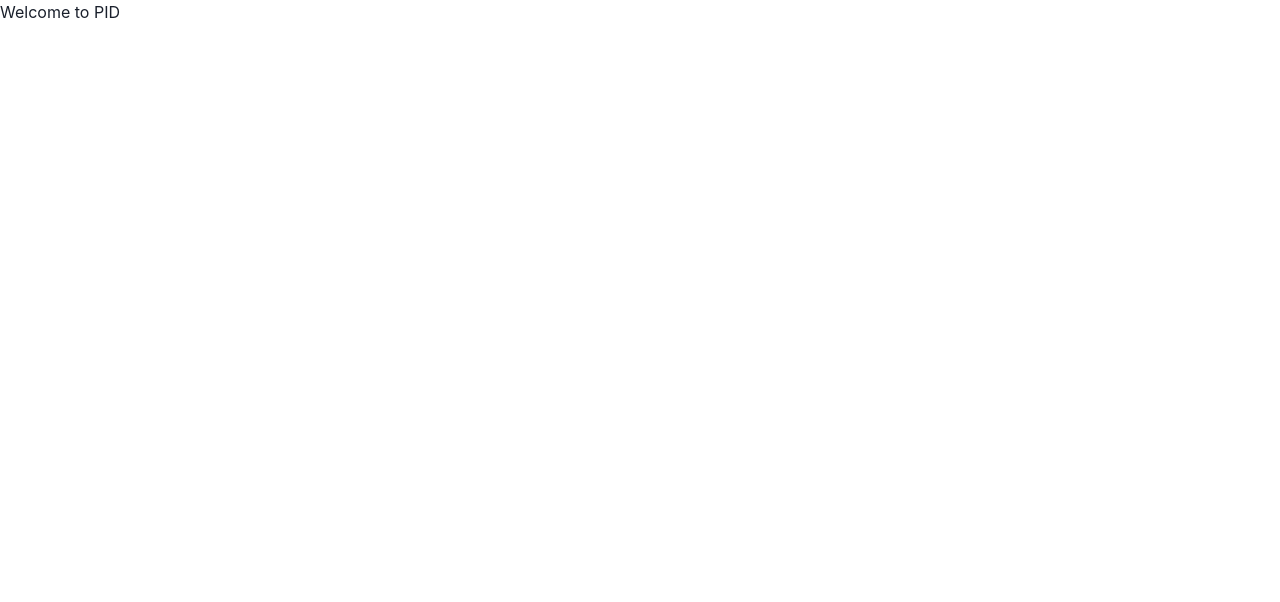
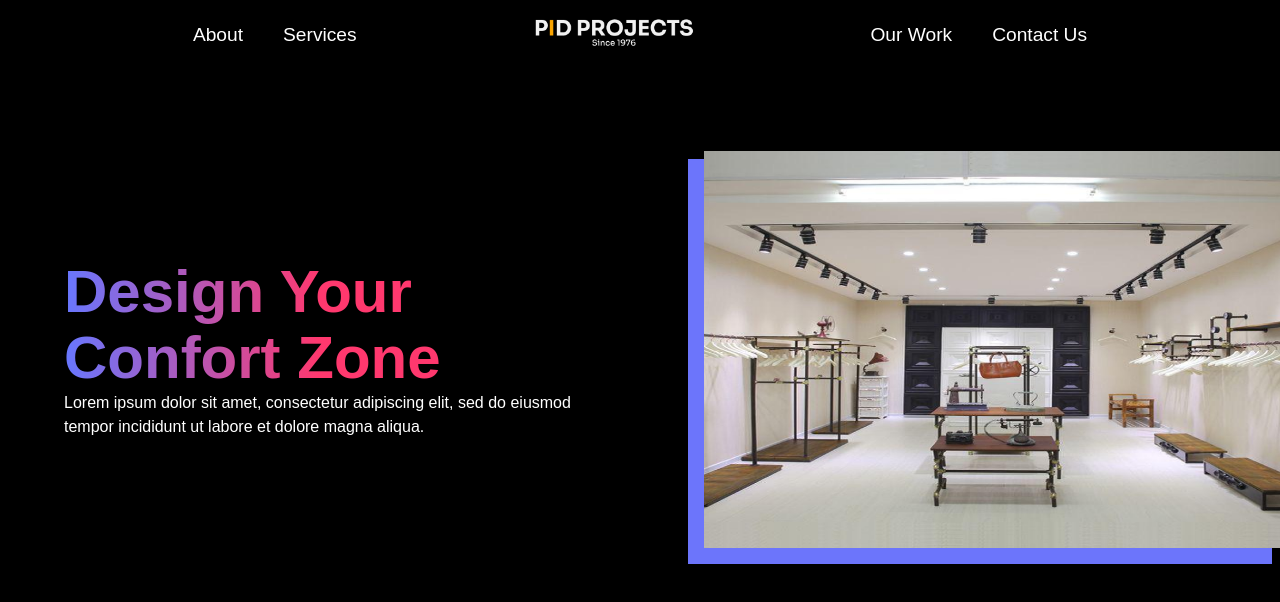
Before and after one commit to symaticvisuals/pid-portfolio, a React (Create React App) app: page / in a window 1280 px wide. Shown: the top 602 px of the page. Built offline with nearby package versions, Linux system fonts and the light colour scheme.

Commit message:
hero section

```diff
--- a/src/App.css
+++ b/src/App.css
@@ -1,5 +1,6 @@
 .App {
 	text-align: center;
+
 }
 
 .App-logo {
--- a/src/App.js
+++ b/src/App.js
@@ -1,11 +1,12 @@
-import { Text } from "@chakra-ui/react";
+import React from "react";
 import "./App.css";
+import Hero from "./pages/Hero";
 
 function App() {
 	return (
-		<div>
-			<Text>Welcome to PID</Text>
-		</div>
+		<React.Fragment>
+			<Hero />
+		</React.Fragment>
 	);
 }
 
--- /dev/null
+++ b/src/components/ButtonStyle.js
@@ -0,0 +1,18 @@
+export const ButtonStyle = {
+	// style object for base or default style
+	baseStyle: {},
+	// styles for different sizes ("sm", "md", "lg")
+	sizes: {},
+	// styles for different visual variants ("outline", "solid")
+	variants: {
+		primary: {
+			bg: "linear-gradient(to right, #6777FF 0%, #FF386E 100%)",
+			borderRadius: "none",
+			color: "white",
+			size: "lg",
+			fontFamily: "Sora, sans-serif",
+		},
+	},
+	// default values for `size` and `variant`
+	defaultProps: {},
+};
--- /dev/null
+++ b/src/components/TextStyle.js
@@ -0,0 +1,32 @@
+/* eslint-disable no-dupe-keys */
+export const TextStyle = {
+	// style object for base or default style
+	baseStyle: {
+		fontFamily: "Sora, sans-serif",
+	},
+	// styles for different sizes ("sm", "md", "lg")
+	sizes: {},
+	// styles for different visual variants ("outline", "solid")
+	variants: {
+		primary: {
+			"background": "#6777FF",
+
+			"background":
+				"-webkit-linear-gradient(to right, #6777FF 0%, #FF386E 50%)",
+			"background": "-moz-linear-gradient(to right, #6777FF 0%, #FF386E 50%)",
+			"background": "linear-gradient(to right, #6777FF 0%, #FF386E 50%)",
+			"-webkit-background-clip": "text",
+			"-webkit-text-fill-color": "transparent",
+			"line-height": "1.1em",
+		},
+		paragraph: {
+			color: "white",
+		},
+		navLinks: {
+			fontWeight: "500",
+			fontSize: "1.2em",
+		},
+	},
+	// default values for `size` and `variant`
+	defaultProps: {},
+};
--- a/src/index.js
+++ b/src/index.js
@@ -4,10 +4,10 @@ import "./index.css";
 import App from "./App";
 import reportWebVitals from "./reportWebVitals";
 import { ChakraProvider } from "@chakra-ui/react";
-import Theme from "./theme/Theme";
+import Theme from "./styles/Theme";
 ReactDOM.render(
 	<React.StrictMode>
-		<ChakraProvider theme={Theme}>
+		<ChakraProvider resetCSS theme={Theme}>
 			<App />
 		</ChakraProvider>
 	</React.StrictMode>,
--- /dev/null
+++ b/src/pages/AboutUsSection.js
@@ -0,0 +1,7 @@
+import React from "react";
+
+function AboutUsSection() {
+	return <div></div>;
+}
+
+export default AboutUsSection;
--- /dev/null
+++ b/src/pages/Hero.js
@@ -0,0 +1,16 @@
+import React from "react";
+import AboutUsSection from "./AboutUsSection";
+import HeroSection from "./HeroSection";
+import Navbar from "./Navbar";
+
+function Hero() {
+	return (
+		<div style={{ background: "black", minHeight: "100vh", width: "100%" }}>
+			<Navbar />
+			<HeroSection />
+			<AboutUsSection />
+		</div>
+	);
+}
+
+export default Hero;
--- /dev/null
+++ b/src/pages/HeroSection.js
@@ -0,0 +1,45 @@
+import { Box, Text, useBreakpointValue } from "@chakra-ui/react";
+import React from "react";
+import heroImage from "../images/heroImage.png";
+function HeroSection() {
+	const width = useBreakpointValue({ base: "100vw", md: "50vw" });
+	const fontSize = useBreakpointValue({ base: "4xl", sm: "5xl", md: "6xl" });
+	const imagePosition = useBreakpointValue({
+		base: "center",
+		sm: "center",
+		md: "flex-end",
+	});
+	return (
+		<Box
+			display='flex'
+			alignItems='center'
+			justifyContent='space-between'
+			flexWrap='wrap'
+			pt='10vh'
+		>
+			<Box p='5vw' w={width}>
+				<Text variant='primary' fontSize={fontSize} fontWeight='700'>
+					Design Your Confort Zone
+				</Text>
+				<Text variant='paragraph'>
+					Lorem ipsum dolor sit amet, consectetur adipiscing elit, sed do
+					eiusmod tempor incididunt ut labore et dolore magna aliqua.
+				</Text>
+			</Box>
+			<Box w={width} display='flex' justifyContent={imagePosition}>
+				<img
+					src={heroImage}
+					alt='Hero'
+					style={{
+						"width": "90%",
+						"boxShadow": "-12px 12px 0px 4px rgba(108,117,251,1)",
+						"-webkit-box-shadow": "-12px 12px 0px 4px rgba(108,117,251,1)",
+						"-moz-box-shadow": "-12px 12px 0px 4px rgba(108,117,251,1)",
+					}}
+				></img>
+			</Box>
+		</Box>
+	);
+}
+
+export default HeroSection;
--- /dev/null
+++ b/src/pages/Navbar.js
@@ -0,0 +1,38 @@
+import { Box, Text } from "@chakra-ui/react";
+import React from "react";
+import logo from "../images/logo.png";
+
+function Navbar() {
+	return (
+		<Box justifyContent='center' w='100%'>
+			<Box
+				p={4}
+				color='white'
+				display='flex'
+				alignItems='center'
+				justifyContent='space-evenly'
+				w='100%'
+			>
+				<Box display='flex'>
+					<Text mx={5} variant='navLinks'>
+						About
+					</Text>
+					<Text mx={5} variant='navLinks'>
+						Services
+					</Text>
+				</Box>
+				<img src={logo} alt='brand logo' width='160px' height='auto'></img>
+				<Box display='flex'>
+					<Text mx={5} variant='navLinks'>
+						Our Work
+					</Text>
+					<Text mx={5} variant='navLinks'>
+						Contact Us
+					</Text>
+				</Box>
+			</Box>
+		</Box>
+	);
+}
+
+export default Navbar;
--- /dev/null
+++ b/src/styles/Theme.js
@@ -0,0 +1,15 @@
+import { extendTheme } from "@chakra-ui/react";
+import { ButtonStyle as Button } from "../components/ButtonStyle";
+import { TextStyle as Text } from "../components/TextStyle";
+const theme = extendTheme({
+	colors: {
+		primary: "#6777FF",
+		secondary: "#FF386E",
+	},
+	components: {
+		Button,
+		Text,
+	},
+});
+
+export default theme;
--- a/src/theme/Theme.js
+++ /dev/null
@@ -1,5 +0,0 @@
-import { extendTheme } from "@chakra-ui/react";
-
-const theme = extendTheme({});
-
-export default theme;
```
Also changed, not shown: src/Content.js (added, +32 -0 lines), src/images/heroImage.png (added), src/images/logo.png (added). Lines whose indentation alone changed are shown as unchanged.
